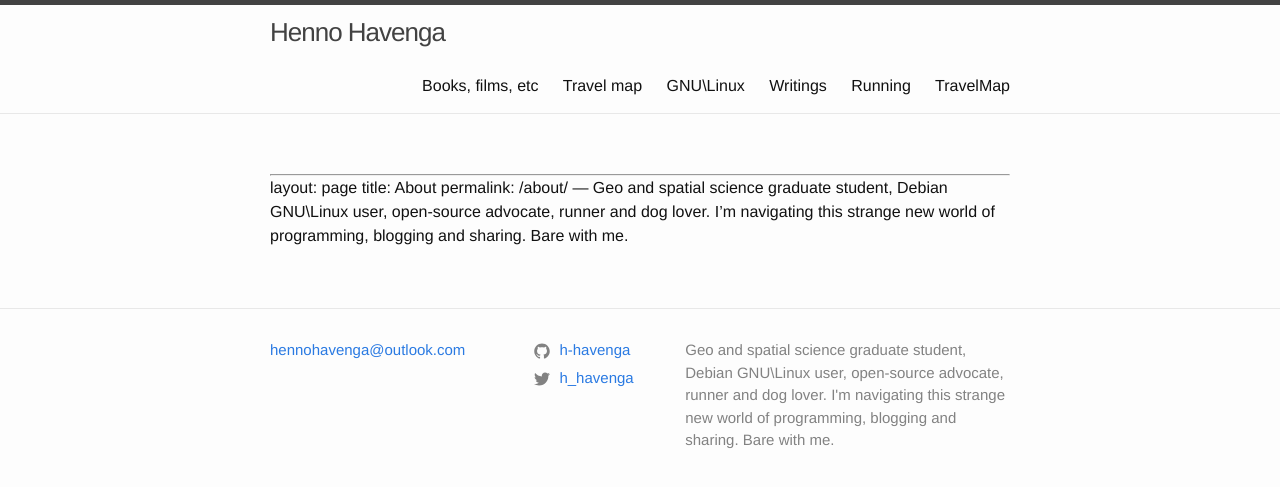
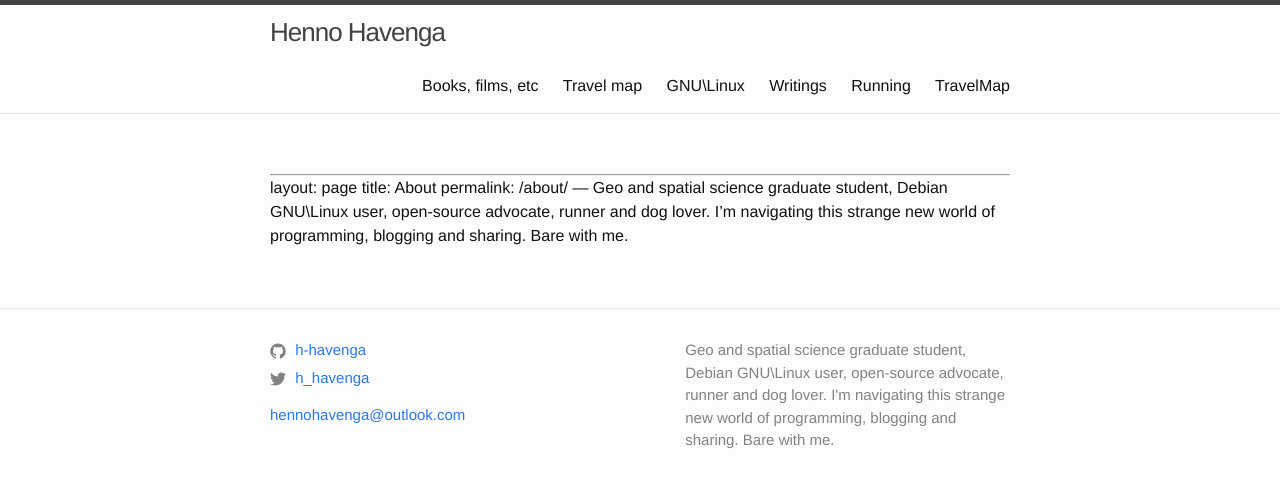
Before and after one commit to h-havenga/jekyll, a Jekyll site: the page built from about.md, in a window 1280 px wide. Shown: the top 487 px of the page. Built offline with Jekyll 4.4.1, drawn with Linux system fonts in a browser that asks for light colours; our own code applies the rules of GitHub Pages for plain Markdown files.

Commit message:
fix footer

```diff
--- a/_includes/footer.html
+++ b/_includes/footer.html
@@ -4,16 +4,6 @@
 
     <div class="footer-col-wrapper">
       <div class="footer-col footer-col-1">
-        <ul class="contact-list">
-          <li>
-           </li>
-            {% if site.email %}
-            <li><a href="mailto:{{ site.email }}">{{ site.email }}</a></li>
-            {% endif %}
-        </ul>
-      </div>
-
-      <div class="footer-col footer-col-2">
         <ul class="social-media-list">
            {% if site.github_username %}
            <li>
@@ -27,6 +17,16 @@
            </li>
              {% endif %}
         </ul>
+          <ul class="contact-list">
+           <li>
+           </li>
+           {% if site.email %}
+           <li><a href="mailto:{{ site.email }}">{{ site.email }}</a></li>
+           {% endif %}
+        </ul>
+      </div>
+
+    <div class="footer-col footer-col-2">
               </div>
 
     <div class="footer-col footer-col-3">
```
Also changed, not shown: 12 other files. Lines whose indentation alone changed are shown as unchanged.
